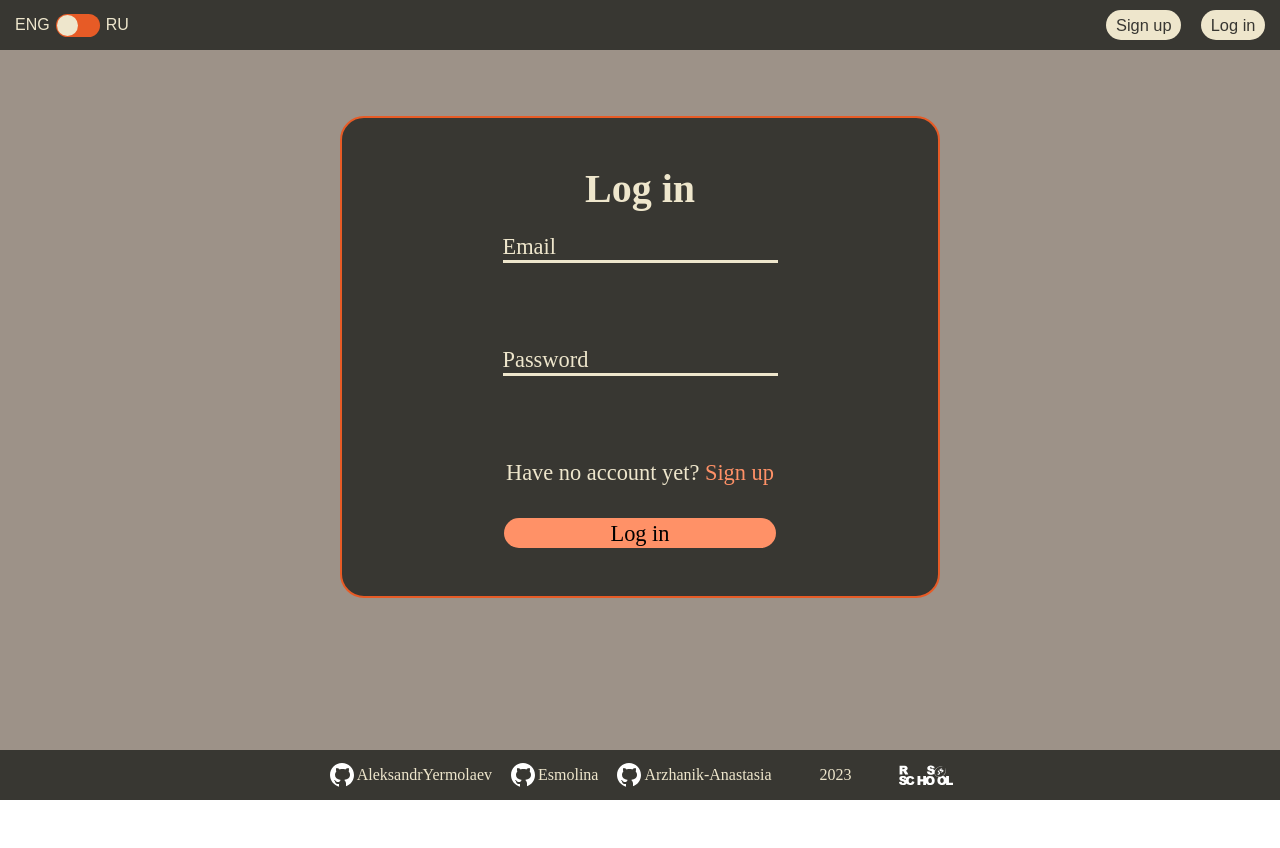
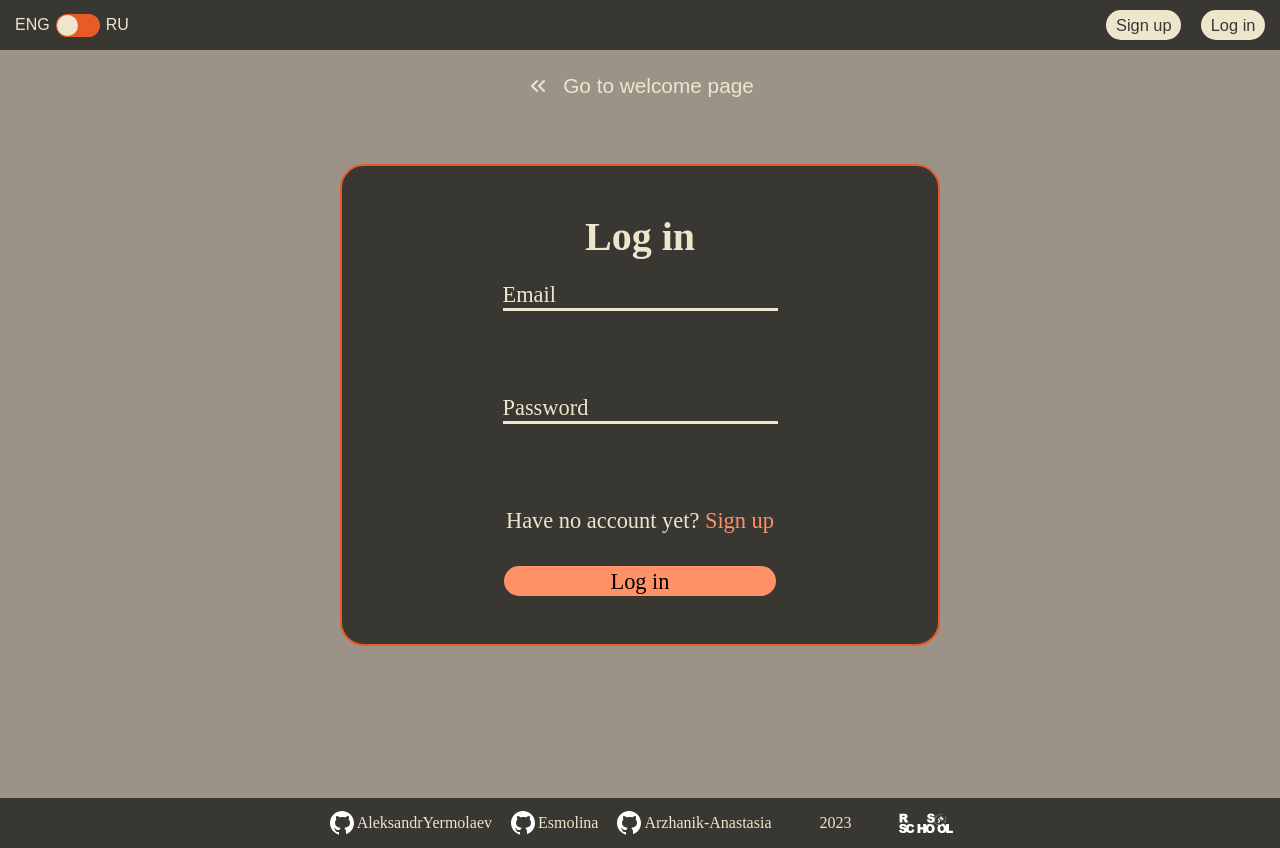
Before and after one commit to AleksandrYermolaev/graphiql-app, a React (Vite) app: page /login in a window 1280 px wide. Before the commit the page ends 800 px from the top, so only its background shows below. Built offline with nearby package versions, Linux system fonts and the light colour scheme.

Commit message:
feat: add link to move welcome page grom login and register pages

```diff
--- a/src/IntlLocale/messages.ts
+++ b/src/IntlLocale/messages.ts
@@ -34,6 +34,7 @@ export const messages = {
     headers: 'Headers',
     goToWelcome: 'About',
     goToMain: 'Sandbox',
+    goToWelcomeInRegister: 'Go to welcome page',
   },
 
   [LOCALES.RUSSIAN]: {
@@ -68,5 +69,6 @@ export const messages = {
     headers: 'Заголовки',
     goToWelcome: 'О нас',
     goToMain: 'Песочница',
+    goToWelcomeInRegister: 'Вернуться на страницу приветствия',
   },
 };
--- /dev/null
+++ b/src/components/GoToWelcomeLink/GoToWelcomeLink.module.scss
@@ -0,0 +1,33 @@
+@use 'src/styles/variables' as var;
+@use 'src/styles/mixins' as mixin;
+@use 'src/styles/fonts';
+
+.go {
+  &__link {
+    text-decoration: none;
+    color: var.$color-primary-beige;
+  }
+
+  &__link-icon {
+    @include mixin.responsive('font-size', 24, 18);
+    @include mixin.responsive('margin-right', 15, 10);
+  }
+
+  &__link-wrapper {
+    color: var.$color-primary-beige;
+    text-decoration: none;
+    display: flex;
+    justify-content: center;
+    font-family: fonts.$font-medium;
+    background-color: var.$color-main-beige;
+    padding: 20px 0 0;
+    margin: 0 auto;
+    width: 100%;
+    @include mixin.responsive('font-size', 24, 16);
+    @include mixin.responsive('padding-top', 20, 0);
+  }
+
+  &__link-wrapper:hover {
+    color: var.$color-primary-orange;
+  }
+}
--- /dev/null
+++ b/src/components/GoToWelcomeLink/GoToWelcomeLink.tsx
@@ -0,0 +1,18 @@
+import classNames from 'classnames/bind';
+import styles from './GoToWelcomeLink.module.scss';
+import { Link } from 'react-router-dom';
+import { FormattedMessage } from 'react-intl';
+import { ChevronsLeft } from 'react-feather';
+
+const cx = classNames.bind(styles);
+
+export const GoToWelcomeLink = () => {
+  return (
+    <Link to="/" className={cx('go__link-wrapper')}>
+      <p className={cx('go__link-wrapper')}>
+        <ChevronsLeft className={cx('go__link-icon')} />
+        <FormattedMessage id="goToWelcomeInRegister" />
+      </p>
+    </Link>
+  );
+};
--- a/src/pages/LoginPage/LoginPage.tsx
+++ b/src/pages/LoginPage/LoginPage.tsx
@@ -11,6 +11,7 @@ import 'react-toastify/dist/ReactToastify.css';
 import { Input } from 'components/Input';
 import { Link } from 'react-router-dom';
 import { Form } from 'components/Form/Form';
+import { GoToWelcomeLink } from '../../components/GoToWelcomeLink/GoToWelcomeLink.tsx';
 
 export type IUser = {
   email: string;
@@ -59,6 +60,7 @@ export const LoginPage = () => {
 
   return (
     <>
+      <GoToWelcomeLink />
       <Form title={'logIn'} onSubmit={handleSubmit(onSubmit)}>
         <>
           <Input
--- a/src/pages/SignUpPage/SignUpPage.tsx
+++ b/src/pages/SignUpPage/SignUpPage.tsx
@@ -8,6 +8,7 @@ import 'react-toastify/dist/ReactToastify.css';
 import { FormattedMessage, useIntl } from 'react-intl';
 import { Button } from 'components/Button';
 import { Form } from 'components/Form/Form';
+import { GoToWelcomeLink } from '../../components/GoToWelcomeLink/GoToWelcomeLink.tsx';
 
 export type IForm = {
   email: string;
@@ -55,6 +56,7 @@ export const SignUpPage = () => {
 
   return (
     <>
+      <GoToWelcomeLink />
       <Form title={'signUp'} onSubmit={handleSubmit(onSubmit)}>
         <>
           <Input
```
Also changed, not shown: src/styles/global.scss (line endings or trailing spaces).
